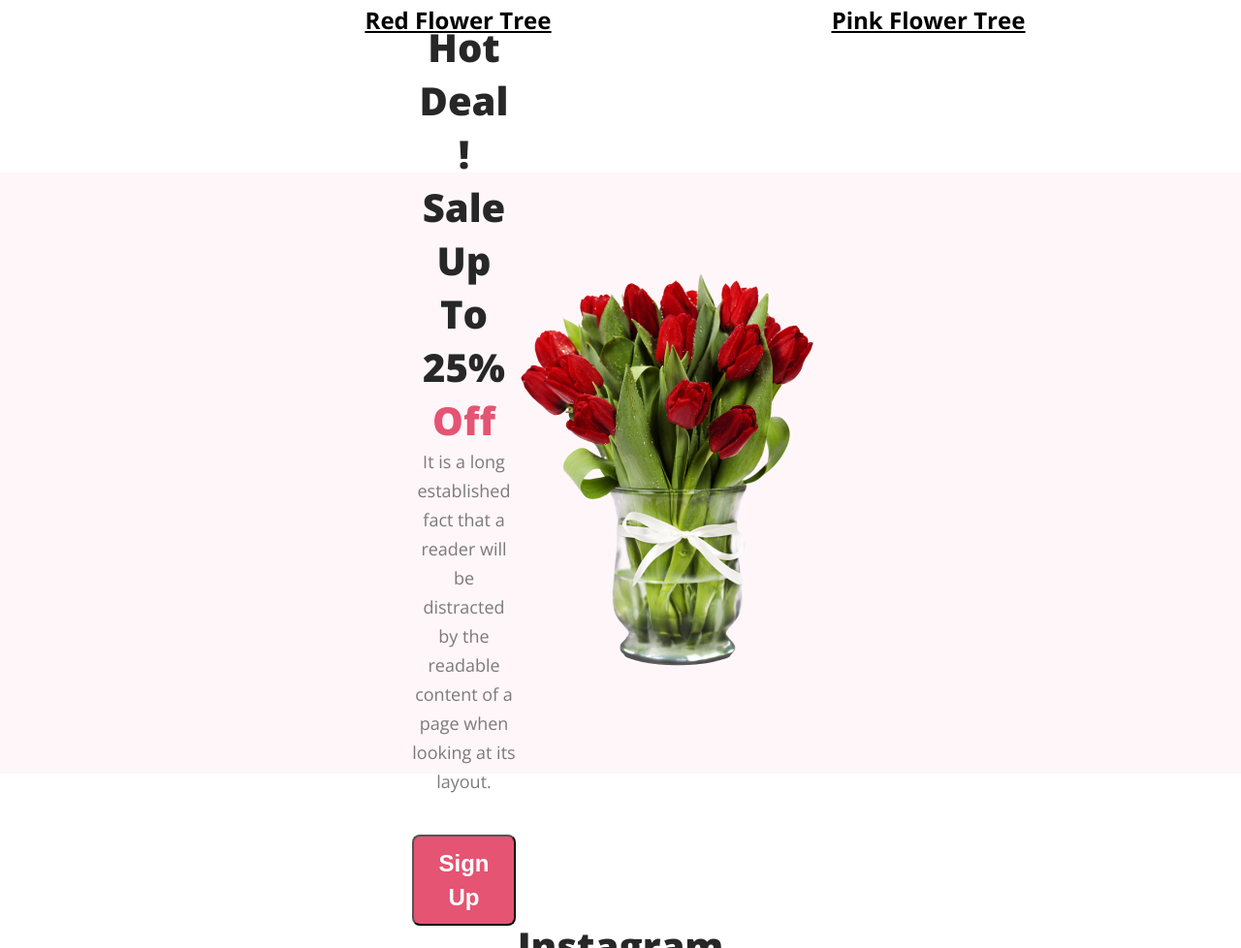
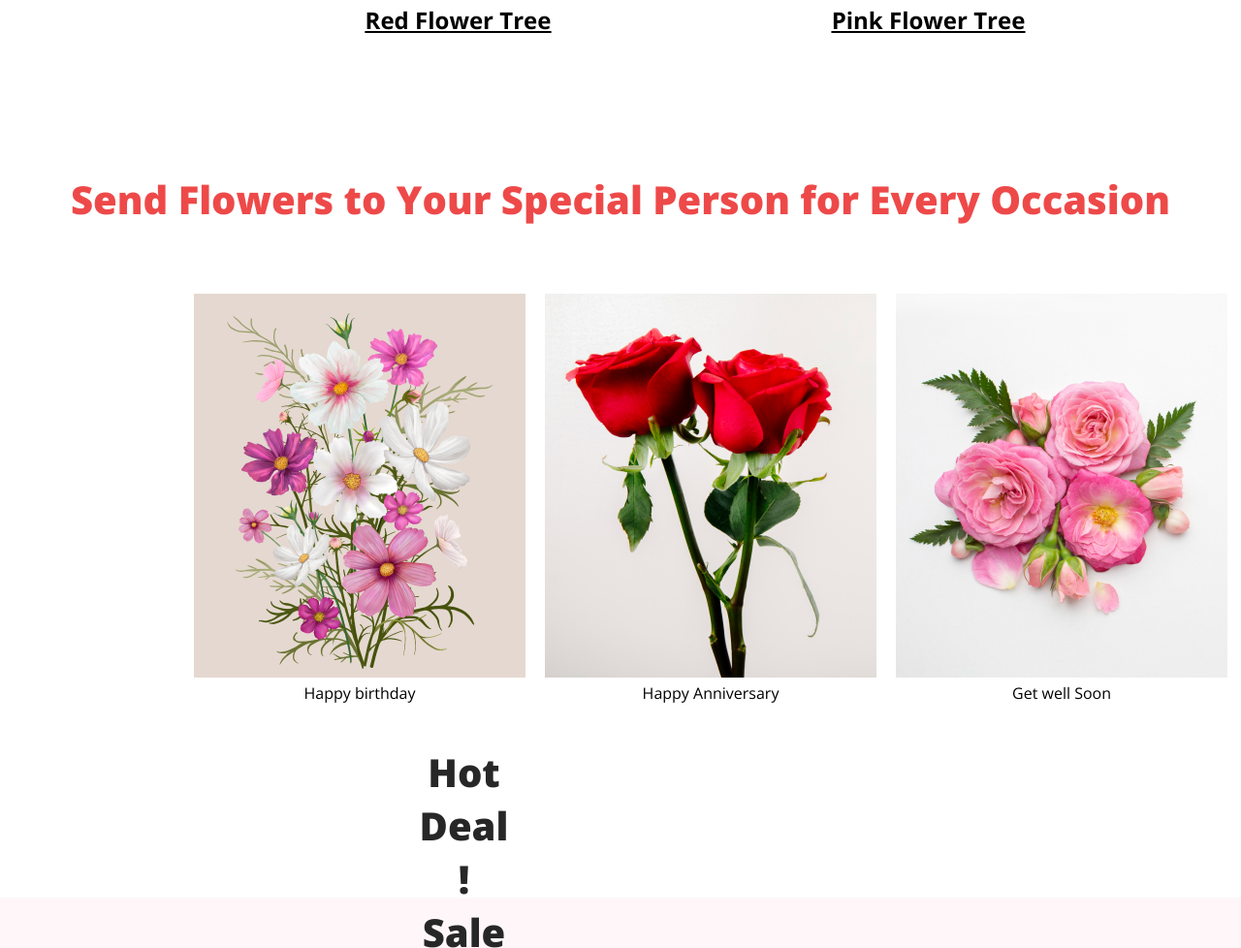
Before and after one commit to JahaAlam/online-flower-shop, a plain HTML site: page index.html in a window 1280 px wide. Shown: the part 1786-2764 px from the top of the page at 97% size. Drawn offline with nearby package versions, Linux system fonts and the light colour scheme.

Commit message:
bonus section added

```diff
--- a/index.html
+++ b/index.html
@@ -52,6 +52,34 @@
                 </div>
        </section>
           <!--feature section End-->
+        <section class="bonus-section">
+            <div class="flowera-promotion">
+                <h2 class="section-title">Send Flowers to Your Special Person for Every Occasion</h2>
+                <div class="flowers-collection">
+                    <div class="collection-gallery">
+                        <img class="birthday-photo" src="Flower Asset/Rectangle 4.png" alt="" class="birthday">
+                        <p class="birthday-text">
+                            Happy birthday
+                        </p>
+                    </div>
+                    <div class="collection-gallery">
+                        <img src="Flower Asset/Rectangle 6.png" alt="" class="aniversary-photo">
+                        <p class="anniversary">
+                            Happy Anniversary
+                        </p>
+                    </div>
+                    <div class="collection-gallery">
+                        <img src="Flower Asset/Flower 01.png" alt="" class="good-wish">
+                        <p class="wish">
+                            Get well Soon
+                        </p>
+
+                    </div>
+                    <div class="collection-gallery"></div>
+                </div>
+            </div>
+        </section>
+
 
           <!--hot deal section started-->
 
@@ -113,7 +141,11 @@
 
     </main>
         <!--main section End-->
+
+
     <footer>
+        <!--Footer  section start-->
+
         <section class="footer-container">
             <div class="footer">
                 <h1 class="footer-title"><span>Flower</span>Shop</h1>
@@ -123,6 +155,6 @@
         </section>
 
     </footer>
-
+    <!--footer section End-->
 </body>
 </html>
--- a/style.css
+++ b/style.css
@@ -125,6 +125,50 @@ header{
     margin-bottom: 100px;
 }
 
+/*-----bonus--------*/
+.bonus-section{
+    text-align: center;
+    margin-top: 200px;
+}
+.section-title{
+    color: #ee4949;
+    text-align: center;
+    font-size: 40px;
+    font-weight: 800;
+    margin-bottom:70px;
+
+}
+.flowers-collection{
+    display: flex;
+    justify-content: space-between;
+    align-items: center;
+    margin: 0px 200px;
+    gap: 20px;
+}
+/*
+.collection-gallery{
+    max-width: 450px;
+    max-height: 450px;
+    background-color: #FFF;
+
+}
+.birthday-photo{
+    position: relative;
+
+}
+
+.birthday-text{
+    position: absolute;
+    text-align: center;
+    color: #ee4949;
+
+}
+.birthday-photo{
+    border: 2px;
+
+
+}
+*/
 /*-------Deal section Styles-----*/
 
 .deal{
@@ -180,6 +224,9 @@ header{
     margin-bottom: 20px;
 
 }
+.media-title:hover{
+    cursor: pointer;
+}
 .social-description{
     color: rgba(39, 39, 39, 0.60);
     text-align: center;
@@ -197,6 +244,7 @@ header{
 }
 .galary:hover{
     transform: scale(1.2);
+    cursor: pointer;
 }
 
 /*   latest section style*/
```
Also changed, not shown: Flower Asset/happy-birthday.png (added), birthday.jpg (added), happy-birthday.png (added). Lines whose indentation alone changed are shown as unchanged.
